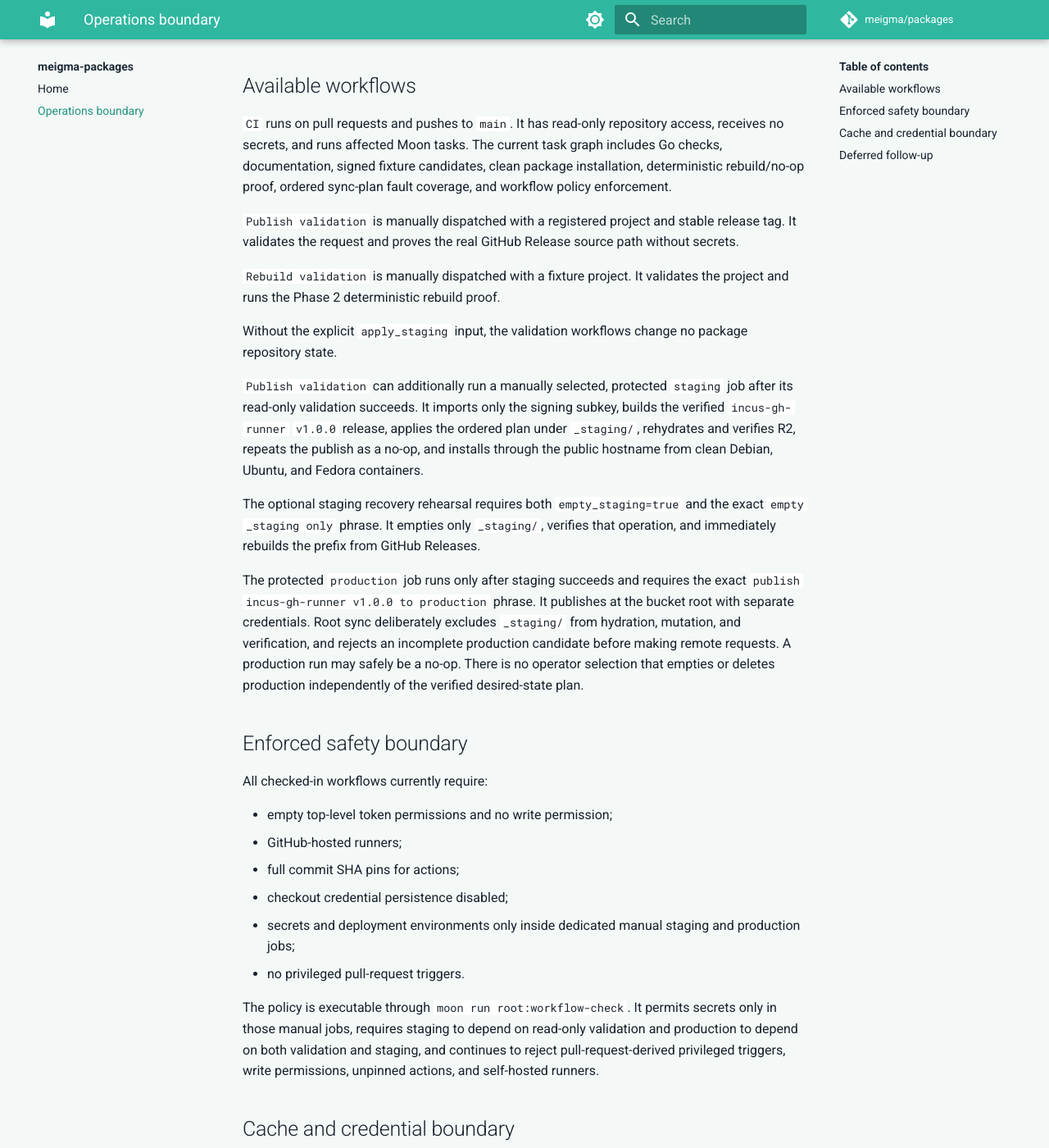
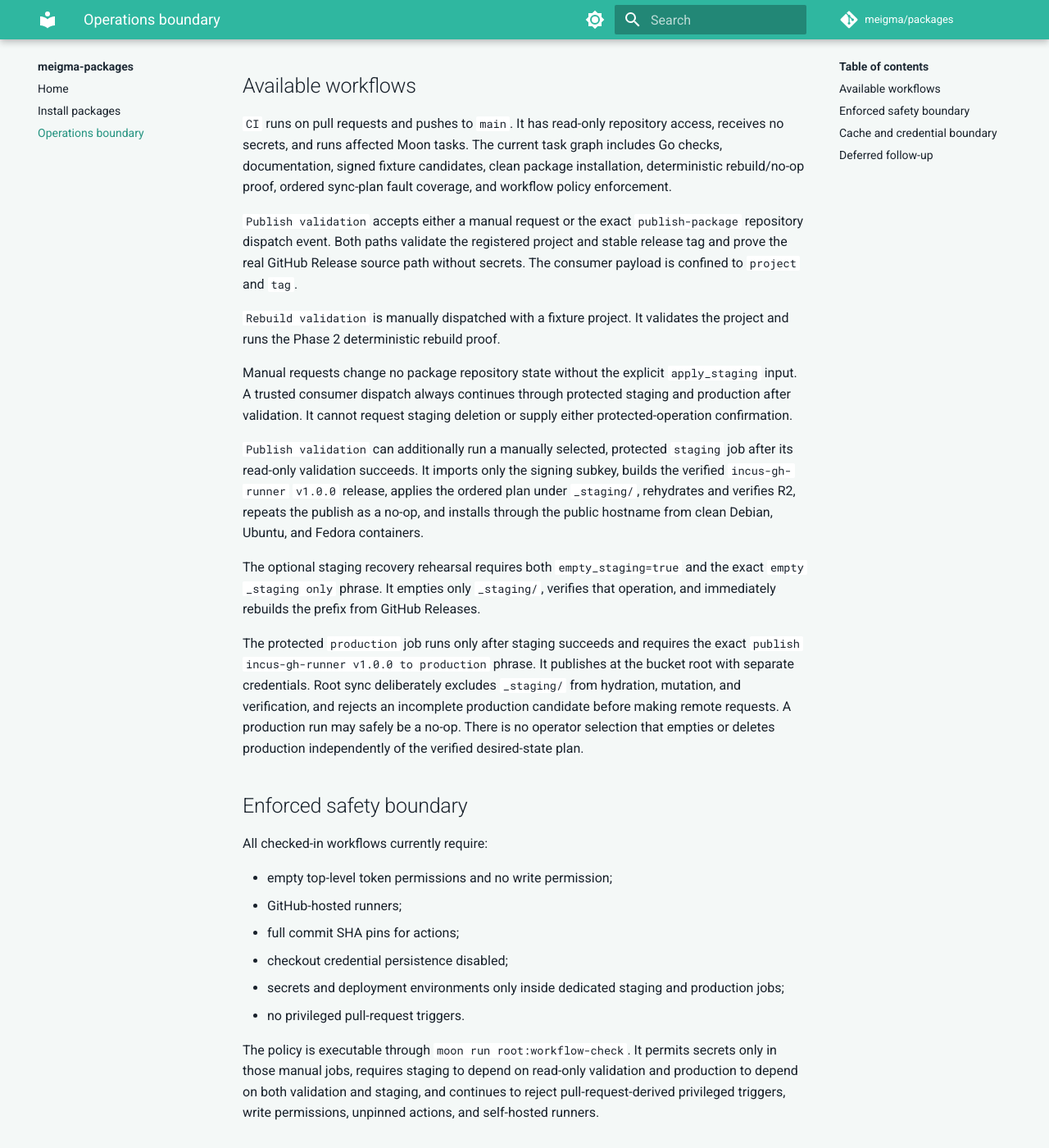
Before and after one commit to meigma/packages, an MkDocs documentation site: the page built from docs/docs/operations.md, in a window 1280 px wide and 1400 px high, scrolled down 209 px. Shown: the whole window at 82% size. Built offline with MkDocs 1.6.1 and Material for MkDocs 9.7.7, drawn with Linux system fonts in a browser that asks for light colours; comment, search, counter and statistics services are not loaded; some of the changed text lies outside the part shown.

Commit message:
feat(publish): accept trusted consumer dispatch (#12)

```diff
--- a/docs/docs/operations.md
+++ b/docs/docs/operations.md
@@ -17,15 +17,18 @@ graph includes Go checks, documentation, signed fixture candidates, clean
 package installation, deterministic rebuild/no-op proof, ordered sync-plan
 fault coverage, and workflow policy enforcement.
 
-`Publish validation` is manually dispatched with a registered project and
-stable release tag. It validates the request and proves the real GitHub Release
-source path without secrets.
+`Publish validation` accepts either a manual request or the exact
+`publish-package` repository dispatch event. Both paths validate the registered
+project and stable release tag and prove the real GitHub Release source path
+without secrets. The consumer payload is confined to `project` and `tag`.
 
 `Rebuild validation` is manually dispatched with a fixture project. It
 validates the project and runs the Phase 2 deterministic rebuild proof.
 
-Without the explicit `apply_staging` input, the validation workflows change no
-package repository state.
+Manual requests change no package repository state without the explicit
+`apply_staging` input. A trusted consumer dispatch always continues through
+protected staging and production after validation. It cannot request staging
+deletion or supply either protected-operation confirmation.
 
 `Publish validation` can additionally run a manually selected, protected
 `staging` job after its read-only validation succeeds. It imports only the
@@ -78,8 +81,8 @@ subkey, never the primary signing key.
 
 ## Deferred follow-up
 
-The following remain deferred beyond the first staging slice:
+The following remain deferred beyond the initial production slice:
 
 - automated credential renewal or an OIDC broker;
 - a general production release selector after the initial `v1.0.0` rehearsal;
-- consumer repository dispatch.
+- consumer-side release dispatch and its end-to-end proof.
--- a/docs/mkdocs.yml
+++ b/docs/mkdocs.yml
@@ -34,6 +34,7 @@ theme:
 
 nav:
   - Home: index.md
+  - Install packages: install.md
   - Operations boundary: operations.md
 
 plugins:
```
Also changed, not shown: other parts of docs/docs/operations.md (+1 -1 lines), docs/docs/index.md (+6 -4 lines), docs/docs/install.md (added, +78 -0 lines), README.md, 2 other files.
